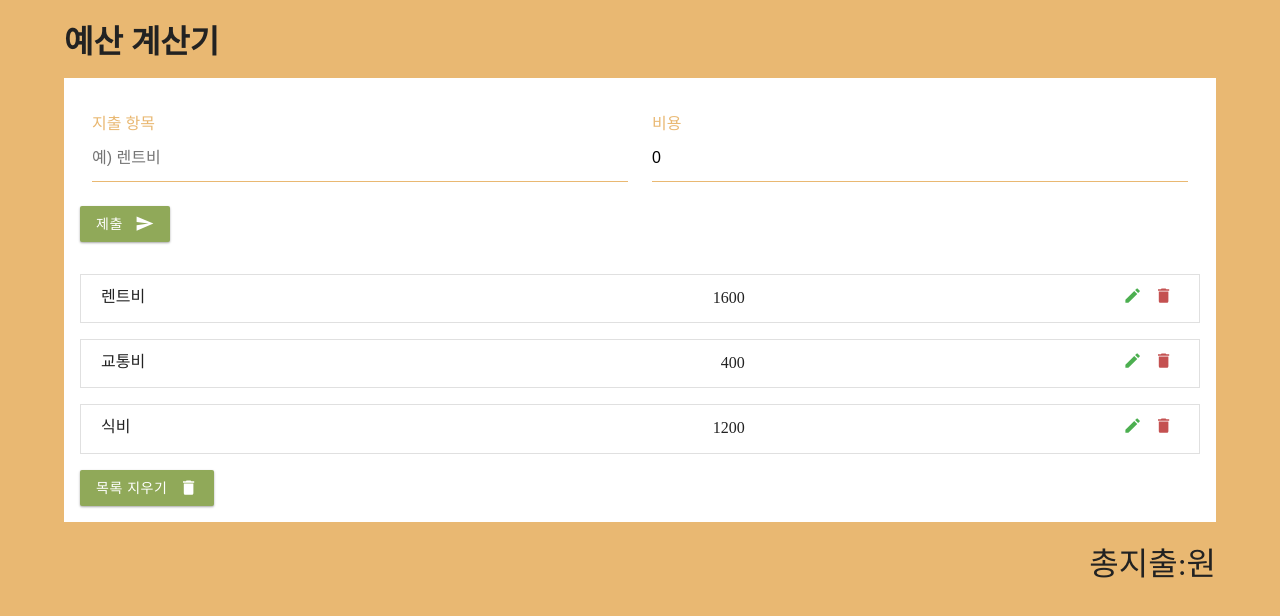
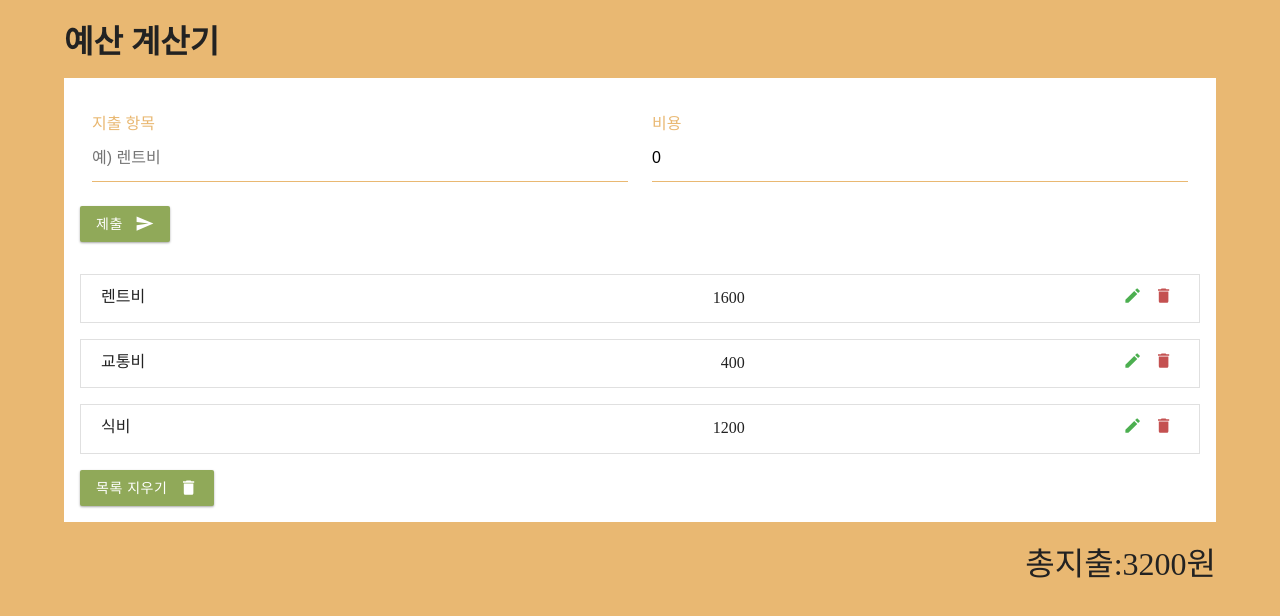
Before and after one commit to K-Y-Hoo/React-practice, a React (Create React App) app: page / in a window 1280 px wide. Shown: the top 616 px of the page. Built offline with nearby package versions, Linux system fonts and the light colour scheme.

Commit message:
feat: 총 지출 계산

```diff
--- a/src/App.js
+++ b/src/App.js
@@ -74,7 +74,11 @@ const App = () => {
       <div style={{display: 'flex', justifyContent:'end', marginTop: '1rem'}}>
         <p style={{fontSize:'2rem'}}>
           총지출:
-          <span>원</span>
+          <span>
+            {expenses.reduce((acc,cur) => {
+              return (acc += cur.amount);
+            }, 0)}
+            원</span>
         </p>
       </div>
     </main>
```
